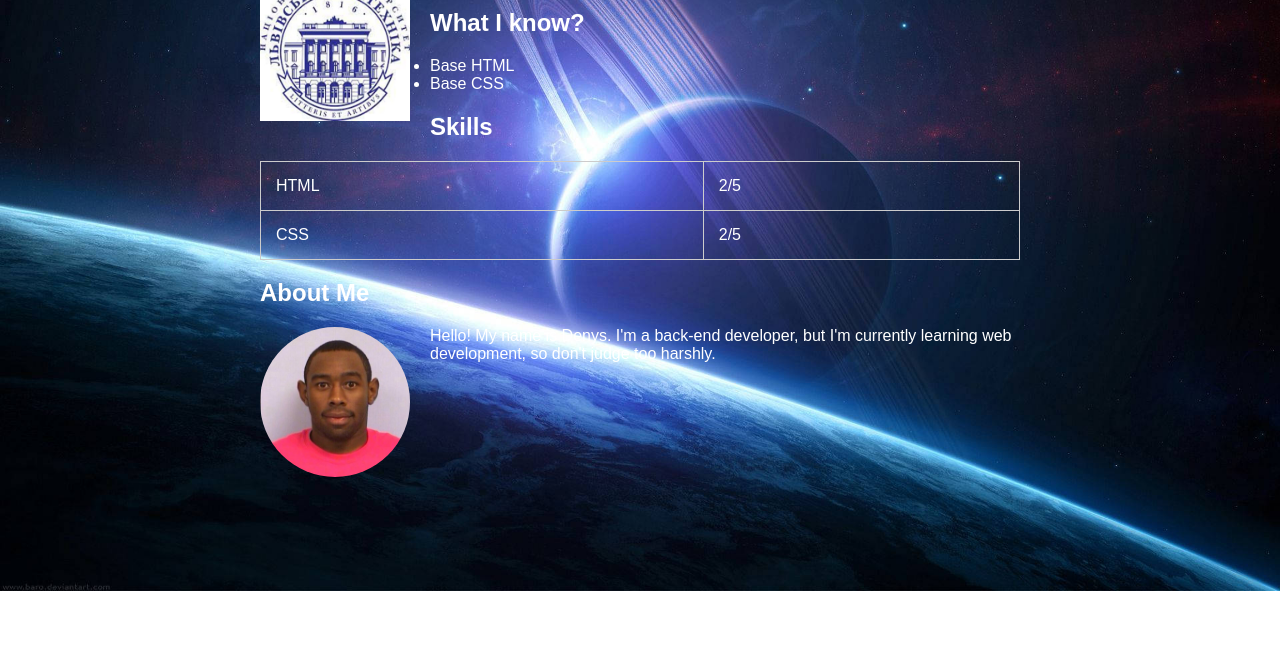
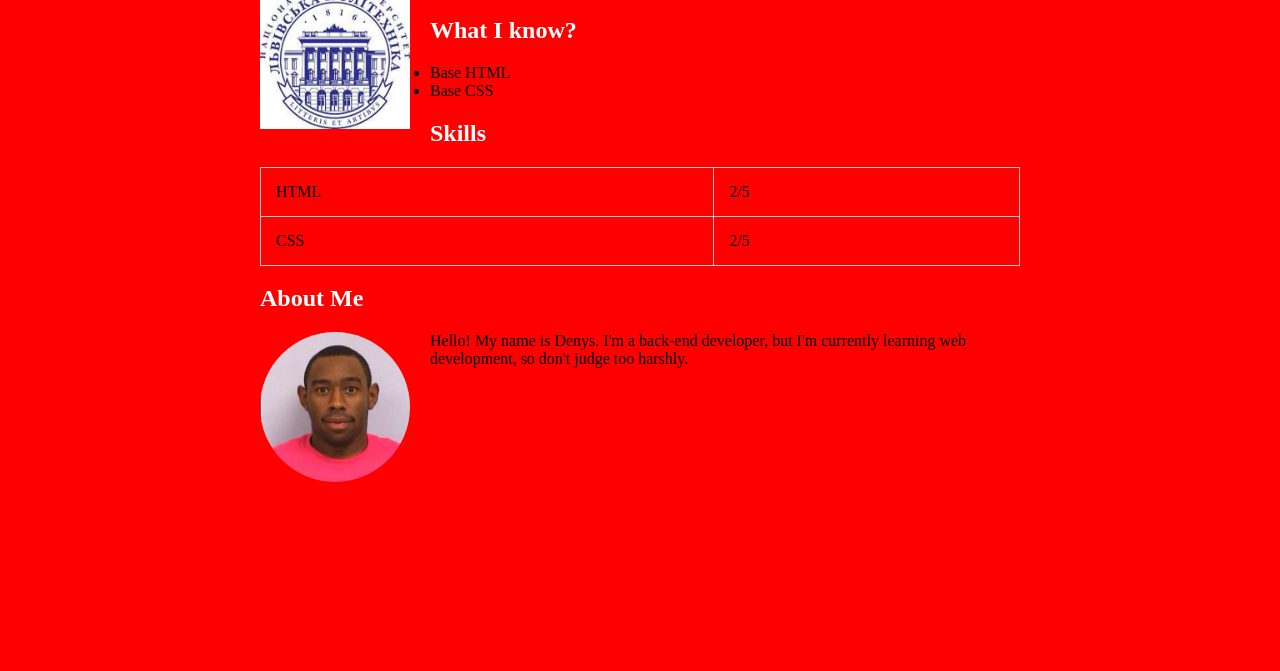
Before and after one commit to Z3ndyyy/Lab2-3, a plain HTML site: page index.html in a window 1280 px wide. Shown: the part 129-800 px from the top of the page. Drawn offline with Linux system fonts and the light colour scheme.

Commit message:
Update styles.css

```diff
--- a/css/styles.css
+++ b/css/styles.css
@@ -1,13 +1,7 @@
 /* styles.css */
 /* Загальні стилі для сторінки */
 body {
-    background: url('../img/2.jpg');
-    background-size: cover;
-    background-repeat: no-repeat;
-    font-family: Arial, sans-serif;
-    margin: 0;
-    padding: 0;
-    color: white;
+    background: red; /* Тимчасовий тест */
 }
 
 /* Стилі для контейнера */
```
